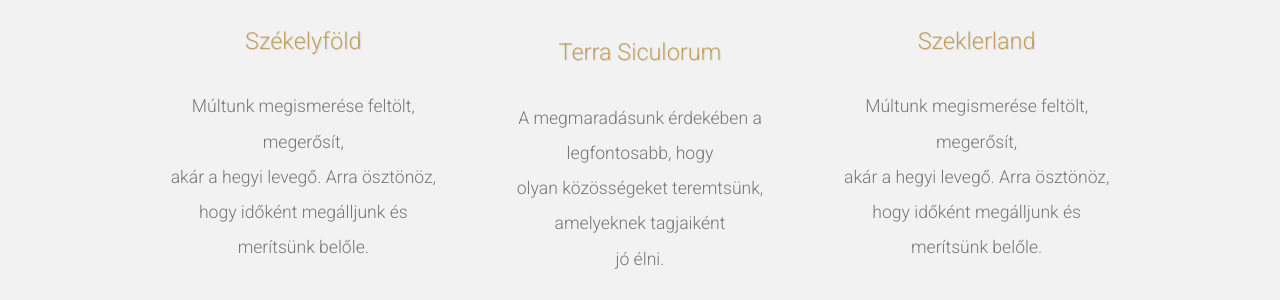
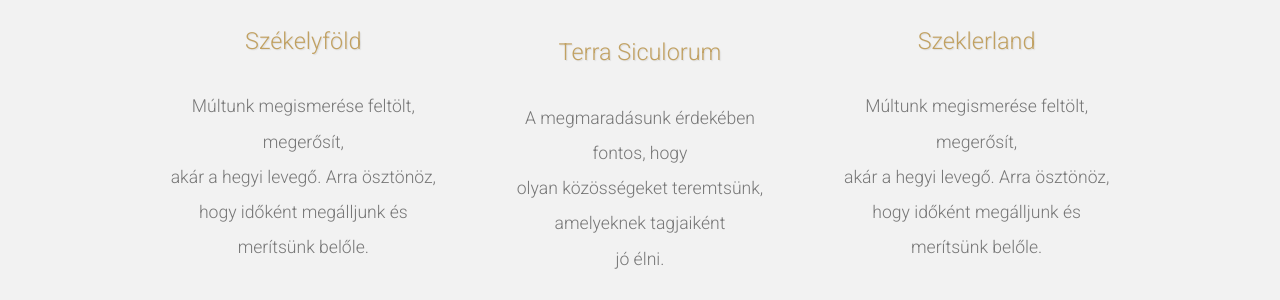
Before and after one commit to siculia/siculia.github.io, a Jekyll site: the page built from index.html, in a window 1280 px wide and 900 px high, scrolled down 1043 px. Shown: the part 152-452 px from the top of the window. Built offline with Jekyll 4.4.1, drawn with Linux system fonts in a browser that asks for light colours; nearby versions of some CDN libraries; library files that are not in the unit come from our copies; the list of posts is cut into pages by our own code.

Commit message:
Fontos+++

```diff
--- a/index.html
+++ b/index.html
@@ -31,7 +31,7 @@ layout: default
 			<section class="4u">
 				<span class="pennant">{% include icon-sigillums.html %}</span></span>
 				<h3>{{ 'Terra Siculorum'}}</h3>
-				<p>A megmaradásunk érdekében a legfontosabb, hogy <br> olyan közösségeket teremtsünk, amelyeknek tagjaiként <br> jó élni.</br></p>
+				<p>A megmaradásunk érdekében fontos, hogy <br> olyan közösségeket teremtsünk, amelyeknek tagjaiként <br> jó élni.</br></p>
 				<a href="https://siculia.tumblr.com" class="button button-style1">Gesta Siculorum</a>
 			</section>
 			<section class="4u">
```
